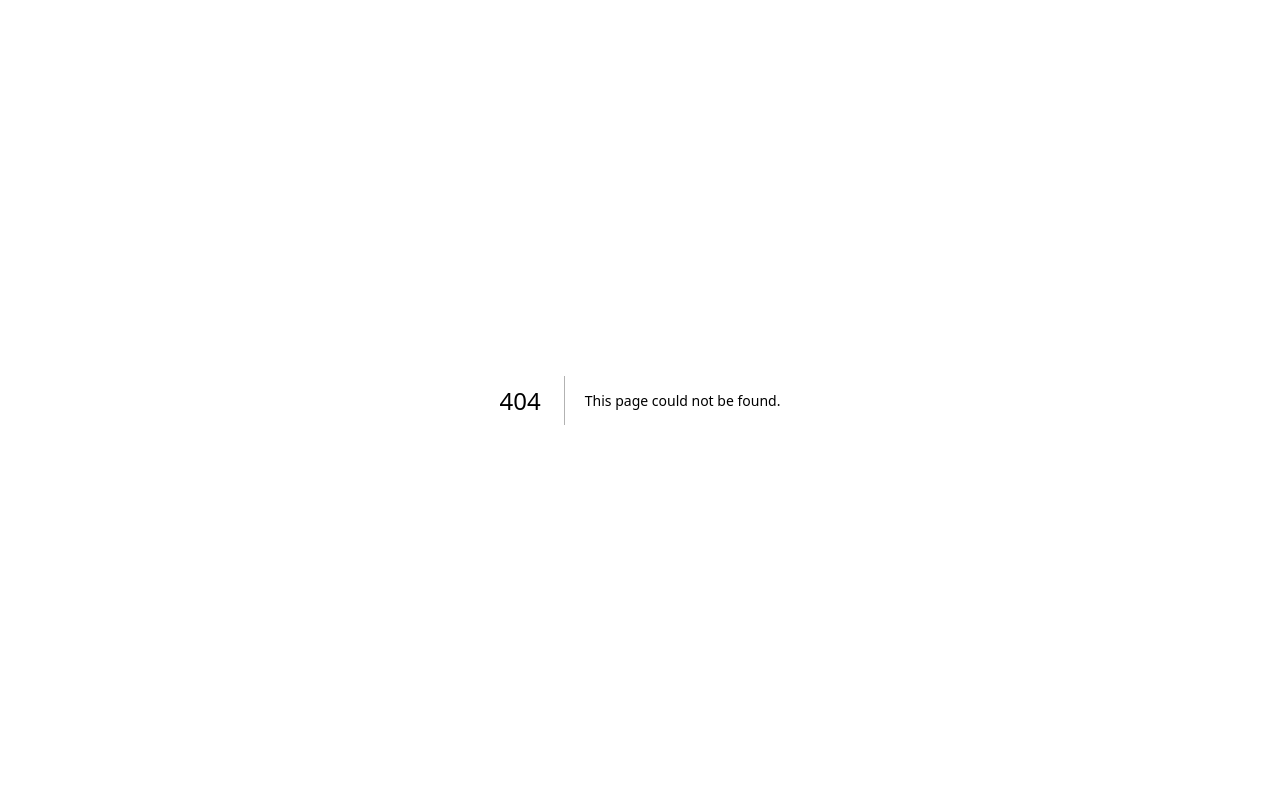
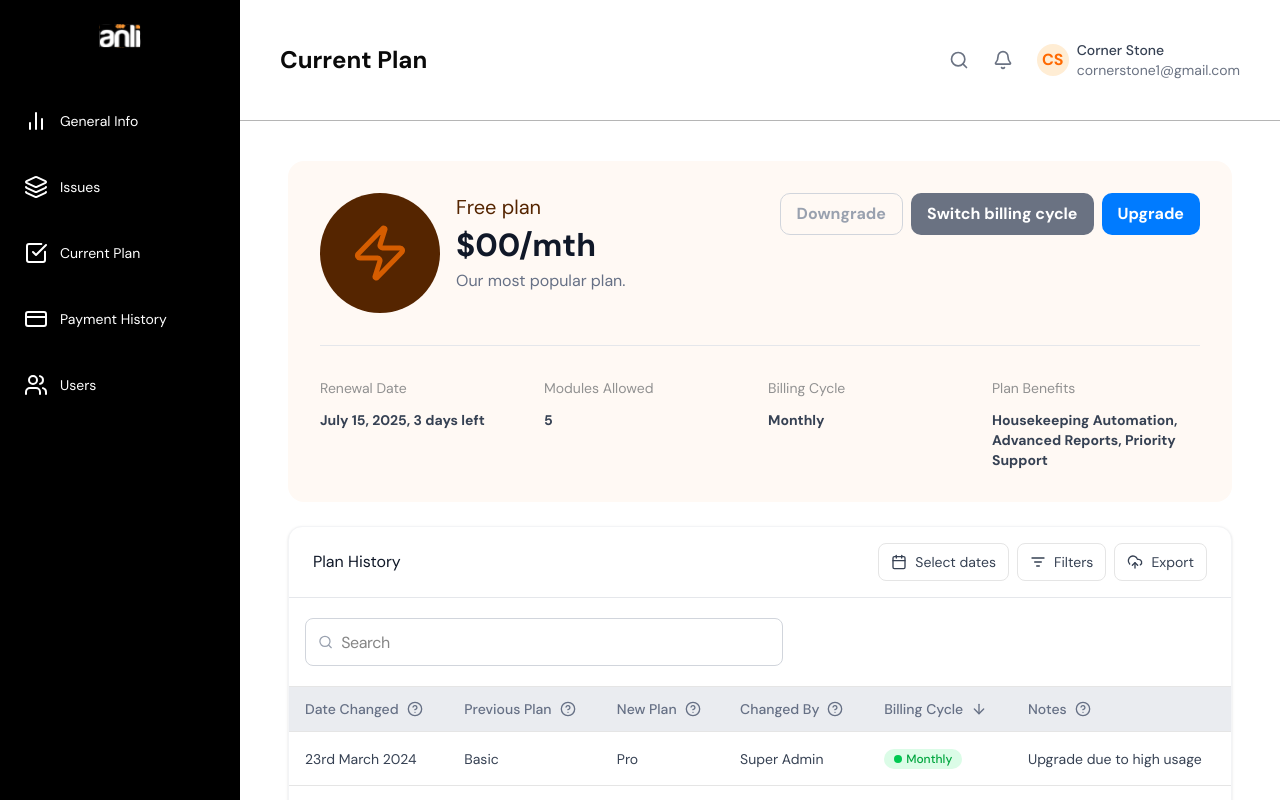
Before and after one commit to Qiit-Technologies/Anli-Admin-Dashboard, a Next.js app: page /dashboard/current-plan in a window 1280 px wide. Before the commit this address had no page. Shown: the top 800 px of the page. Built offline with nearby package versions, Linux system fonts and the light colour scheme.

Commit message:
feat: added payment history page

```diff
--- /dev/null
+++ b/src/app/dashboard/components/currentPlan/planCard.tsx
@@ -0,0 +1,80 @@
+"use client";
+
+import { Zap } from "lucide-react";
+import { PlanCardProps } from "./types";
+import { Divider } from "../divider";
+
+export const PlanCard = ({
+  planName,
+  price,
+  tagline,
+  renewalDate,
+  modulesAllowed,
+  billingCycle,
+  benefits,
+  onUpgrade,
+  onSwitchBilling,
+  onDowngrade,
+}: PlanCardProps) => (
+  <div className="rounded-2xl bg-[#FFF9F4] p-8">
+    <div className="flex items-start justify-between">
+      {/* Icon + name */}
+      <div className="flex items-start gap-4">
+        <div className="flex h-[120px] w-[120px] items-center justify-center rounded-full bg-[#552500]">
+          <Zap className="h-[60px] w-[60px] text-[#D55D00]" />
+        </div>
+        <div className="flex flex-col">
+          <h3 className="text-xl font-normal text-[#552500]">{planName}</h3>
+          <p className="text-[32px] font-semibold text-[#101828]">{price}</p>
+          <p className="text-md font-normal text-[#667085]">{tagline}</p>
+        </div>
+      </div>
+
+      {/* Buttons */}
+      <div className="flex gap-2">
+        <button
+          className="rounded-lg border border-gray-300 px-4 py-2 text-gray-400 font-semibold text-md"
+          disabled
+          onClick={onDowngrade}
+        >
+          Downgrade
+        </button>
+        <button
+          className="rounded-lg bg-gray-500 px-4 py-2 font-semibold text-md text-white hover:bg-gray-600"
+          onClick={onSwitchBilling}
+        >
+          Switch billing cycle
+        </button>
+        <button
+          className="rounded-lg bg-[#007BFF] px-4 py-2 font-semibold text-md text-white hover:bg-blue-700"
+          onClick={onUpgrade}
+        >
+          Upgrade
+        </button>
+      </div>
+    </div>
+
+    {/* Divider */}
+    <Divider className="my-8 border-[#D3D3D3]" />
+
+    {/* ─── Details row ──────────────────────────────────────────────────── */}
+    <div className="grid grid-cols-4 gap-4 text-sm text-gray-700">
+      <div>
+        <p className="font-normal text-sm text-[#919191] mb-3">Renewal Date</p>
+        <p className="font-semibold">{renewalDate}</p>
+      </div>
+      <div>
+        <p className="font-normal text-sm text-[#919191] mb-3">Modules Allowed</p>
+        <p className="font-semibold">{modulesAllowed}</p>
+      </div>
+      <div>
+        <p className="font-normal text-sm text-[#919191] mb-3">Billing Cycle</p>
+        <p className="font-semibold">{billingCycle}</p>
+      </div>
+      <div>
+        <p className="font-normal text-sm text-[#919191] mb-3">Plan Benefits</p>
+        <p className="font-semibold">{benefits}</p>
+      </div>
+    </div>
+  </div>
+);
--- /dev/null
+++ b/src/app/dashboard/components/currentPlan/planHistoryTable.tsx
@@ -0,0 +1,120 @@
+"use client";
+
+import { ArrowDown, Calendar, CloudUpload, ListFilterIcon } from "lucide-react";
+import { Divider } from "../divider";
+import SearchWithIcon from "@/components/common/searchWithIcon";
+import { useState } from "react";
+import {
+  Thead,
+  Table,
+  Th,
+  Tr,
+  Td,
+  Tbody,
+  StatusBadge,
+} from "@/components/common/customTable";
+
+const planHistory = [
+  {
+    dateChanged: "23rd March 2024",
+    previousPlan: "Basic",
+    newPlan: "Pro",
+    changedBy: "Super Admin",
+    billingCycle: "Monthly",
+    notes: "Upgrade due to high usage",
+    color: "green",
+  },
+  {
+    dateChanged: "23rd March 2024",
+    previousPlan: "Basic",
+    newPlan: "Pro",
+    changedBy: "Super Admin",
+    billingCycle: "Monthly",
+    notes: "Upgrade due to high usage",
+    color: "green",
+  },
+  {
+    dateChanged: "23rd March 2024",
+    previousPlan: "Basic",
+    newPlan: "Pro",
+    changedBy: "Super Admin",
+    billingCycle: "Monthly",
+    notes: "Upgrade due to high usage",
+    color: "green",
+  },
+  {
+    dateChanged: "23rd March 2024",
+    previousPlan: "Basic",
+    newPlan: "Pro",
+    changedBy: "Super Admin",
+    billingCycle: "Monthly",
+    notes: "Upgrade due to high usage",
+    color: "green",
+  },
+];
+
+export default function PlanHistoryTable() {
+  const [query, setQuery] = useState("");
+
+  return (
+    <div className="bg-white rounded-xl shadow-sm border border-gray-100">
+      {/* Header */}
+      <div className="flex flex-col px-6 py-4 sm:flex-row justify-between items-start sm:items-center gap-3">
+        <h2 className="text-md font-normal text-[#101828]">Plan History</h2>
+        <div className="flex gap-2 w-full sm:w-auto">
+          <button className="flex items-center justify-center gap-2 border rounded-md px-3 py-2 text-sm text-gray-700 hover:bg-gray-50 w-full sm:w-auto">
+            <Calendar size={16} />
+            Select dates
+          </button>
+          <button className="flex items-center justify-center gap-2 border rounded-md px-3 py-2 text-sm text-gray-700 hover:bg-gray-50 w-full sm:w-auto">
+            <ListFilterIcon size={16} />
+            Filters
+          </button>
+          <button className="flex items-center justify-center gap-2 border rounded-md px-3 py-2 text-sm text-gray-700 hover:bg-gray-50 w-full sm:w-auto">
+            <CloudUpload size={16} />
+            Export
+          </button>
+        </div>
+      </div>
+      <Divider />
+      <div className="px-4 py-5">
+        <SearchWithIcon
+          className="w-[478px]"
+          value={query}
+          onChange={(e) => setQuery(e.target.value)}
+        />
+      </div>
+      {/* Table */}
+      <div className="overflow-x-auto">
+        <Table>
+          <Thead>
+            <Tr>
+              <Th withIcon>Date Changed</Th>
+              <Th withIcon>Previous Plan</Th>
+              <Th withIcon>New Plan</Th>
+              <Th withIcon>Changed By</Th>
+              <Th withIcon icon={<ArrowDown size={16} color="#667085" />}>
+                Billing Cycle
+              </Th>
+              <Th withIcon>Notes</Th>
+            </Tr>
+          </Thead>
+          <Tbody>
+            {planHistory.map((row, i) => (
+              <Tr key={i}>
+                <Td>{row.dateChanged}</Td>
+                <Td>{row.previousPlan}</Td>
+                <Td>{row.newPlan}</Td>
+                <Td>{row.changedBy}</Td>
+                <Td>
+                  <StatusBadge color={row.color} status={row.billingCycle} />
+                </Td>
+                <Td>{row.notes}</Td>
+              </Tr>
+            ))}
+          </Tbody>
+        </Table>
+      </div>
+    </div>
+  );
+}
--- /dev/null
+++ b/src/app/dashboard/components/currentPlan/types.ts
@@ -0,0 +1,12 @@
+export type PlanCardProps = {
+  planName: string;
+  price: string; // e.g. "$00/mth"
+  tagline: string;
+  renewalDate: string; // already formatted, e.g. "July 15, 2025, 3 days left"
+  modulesAllowed: number;
+  billingCycle: "Monthly" | "Yearly";
+  benefits: string; // comma‑separated list
+  onUpgrade?: () => void;
+  onSwitchBilling?: () => void;
+  onDowngrade?: () => void;
+};
--- /dev/null
+++ b/src/app/dashboard/current-plan/page.tsx
@@ -0,0 +1,32 @@
+import { PlanCard } from "../components/currentPlan/planCard";
+import PlanHistoryTable from "../components/currentPlan/planHistoryTable";
+import Header from "../components/layout/header";
+import Sidebar from "../components/layout/sidebar";
+
+export default function CurrentPlanPage() {
+  return (
+    <div className="min-h-screen flex flex-col sm:flex-row">
+      <Sidebar />
+      <div className="flex-1 flex flex-col">
+        <Header title="Current Plan" />
+        <main className="px-12 py-10 space-y-6 bg-white">
+          <PlanCard
+            planName="Free plan"
+            price="$00/mth"
+            tagline="Our most popular plan."
+            renewalDate="July 15, 2025, 3 days left"
+            modulesAllowed={5}
+            billingCycle="Monthly"
+            benefits="Housekeeping Automation, Advanced Reports, Priority Support"
+            // onUpgrade={() => console.log("upgrade")}
+            // onSwitchBilling={() => console.log("switch")}
+          />
+
+          <div className="mt-5">
+            <PlanHistoryTable />
+          </div>
+        </main>
+      </div>
+    </div>
+  );
+}
```
